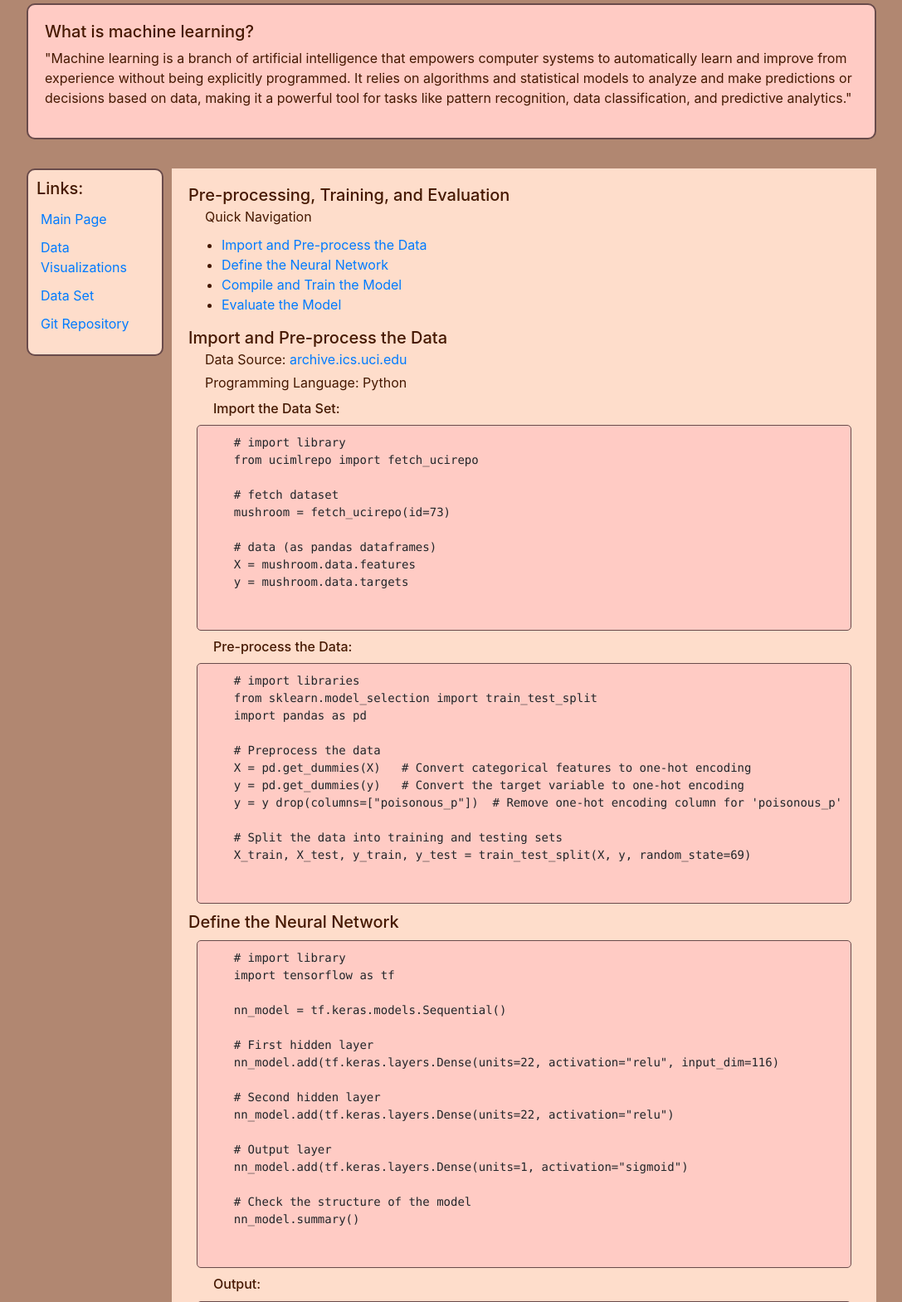
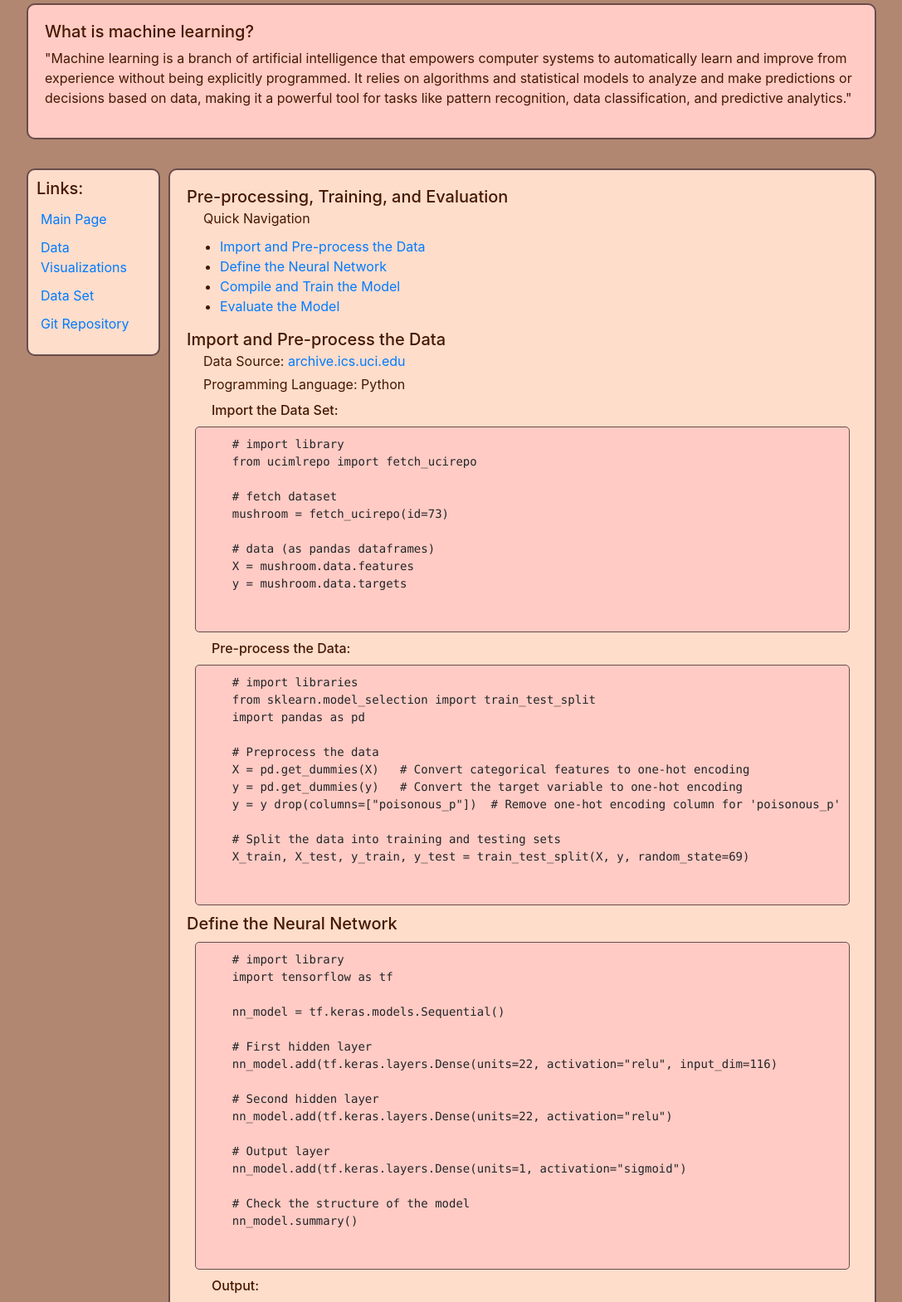
Before and after one commit to pmarbibi12/project_4_shroomin, a Flask app: page /machine-learning in a window 1280 px wide. Shown: the part 337-1906 px from the top of the page at 83% size, without its empty margins (96-1183 px from the left). Run offline with Flask 3, Linux system fonts and the light colour scheme; parts of the project's set-up code (start-up, migrations or seed data) failed here and were passed over; some libraries are stand-ins or nearby versions; some web fonts are replaced.

Commit message:
added changes

```diff
--- a/static/css/ml_style.css
+++ b/static/css/ml_style.css
@@ -101,11 +101,7 @@
     margin: 0px;
     padding: 20px;
     gap: 20px;
-<<<<<<< HEAD
     border: 2px solid #694b4b;
-=======
-    border: 1px solid #fdbb9f;
->>>>>>> 9ad1126a77718433946d403b2248bb8be8a2e7a1
     border-radius: 10px;
     margin-bottom: 15px;
     background-color: #feddcb;
```
Also changed, not shown: static/assets/visuals/poison_vs_eds.png (added).
